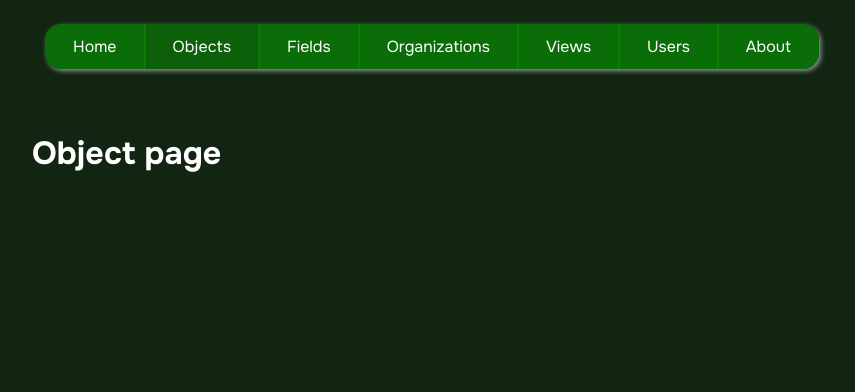
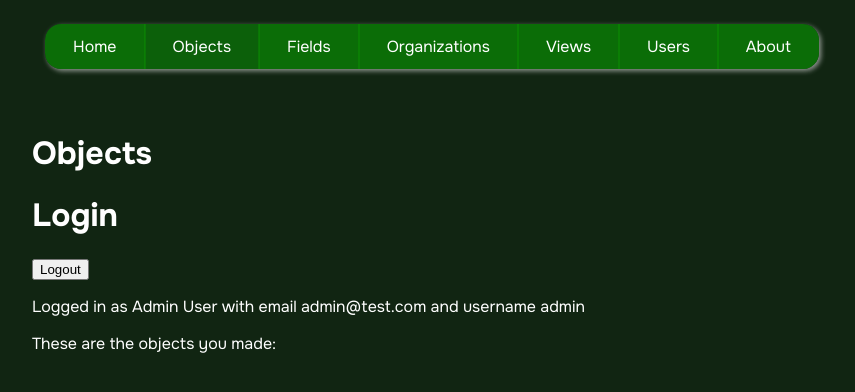
Before and after one commit to abidurr/objectlog, a Next.js app: page /objects in a window 1280 px wide. Shown: the top 392 px of the page, without its empty margins (208-1063 px from the left). Built offline with nearby package versions, Linux system fonts and the light colour scheme.

Commit message:
objects and fields start

```diff
--- a/app/actions.ts
+++ b/app/actions.ts
@@ -20,11 +20,11 @@ export async function getUsers() {
   }
 }
 
-export async function getObjects(id: string) {
+export async function getObjects(userId: string) {
   try {
     const objects = await prisma.object.findMany({
       where: {
-        id: id,
+        userId: userId,
       },
       orderBy: {
         createdAt: "desc",
--- /dev/null
+++ b/app/objects/ObjectsList.tsx
@@ -0,0 +1,33 @@
+"use client";
+import { useAtom } from "jotai";
+import { isLoggedInAtom } from "@/components/atoms";
+import { Container, Header } from "@/components/";
+import { getObjects } from "@/app/actions";
+import { useState, useEffect } from "react";
+
+const ObjectsList = () => {
+  const [isLoggedIn, setIsLoggedIn] = useAtom(isLoggedInAtom);
+  const [objects, setObjects] = useState([]);
+
+  if (!isLoggedIn) {
+    return (
+      <>
+        <p>You must be logged in to view the objects list.</p>
+      </>
+    );
+  } else {
+    return (
+      <>
+        <p>These are the objects you made:</p>
+        {objects.map((object) => (
+          <div key={object.id}>
+            <h3>{object.name}</h3>
+            <p>{object.description}</p>
+          </div>
+        ))}
+      </>
+    );
+  }
+};
+
+export { ObjectsList };
--- a/app/objects/page.tsx
+++ b/app/objects/page.tsx
@@ -1,12 +1,21 @@
 import { Container, Header } from "@/components/";
 import Image from "next/image";
+import { useAtom } from "jotai";
+import { isLoggedInAtom } from "@/components/atoms";
+import { Suspense } from "react";
+import { ObjectsList } from "./ObjectsList";
+import { Login } from "@/components/Login";
 
 export default function Objects() {
   return (
     <>
       <Header />
       <Container>
-        <h1>Object page</h1>
+        <h1>Objects</h1>
+        <Suspense fallback={<p>Loading...</p>}>
+          <Login />
+          <ObjectsList />
+        </Suspense>
       </Container>
     </>
   );
--- a/app/page.tsx
+++ b/app/page.tsx
@@ -2,7 +2,8 @@ import React from "react";
 import Image from "next/image";
 import Link from "next/link";
 import { styled } from "styled-components";
-import { Header, Container } from "@/components/index";
+import { Suspense } from "react";
+import { Header, Container, Login } from "@/components/index";
 
 export default function Home() {
   return (
--- /dev/null
+++ b/components/Login.tsx
@@ -0,0 +1,41 @@
+"use client";
+import { useAtom } from "jotai";
+import { isLoggedInAtom, loggedInUserAtom } from "@/components/atoms";
+
+const Login = () => {
+  const [isLoggedIn, setIsLoggedIn] = useAtom(isLoggedInAtom);
+  const [loggedInUser, setLoggedInUser] = useAtom(loggedInUserAtom);
+
+  const handleLogin = () => {
+    if (isLoggedIn) {
+      // Logout logic
+      setIsLoggedIn(false);
+      setLoggedInUser(null);
+    } else {
+      // Login logic
+      setIsLoggedIn(true);
+      setLoggedInUser({
+        id: "6ad9ab16b5405f26eef8a91f",
+        username: "admin",
+        email: "admin@test.com",
+        name: "Admin User",
+      });
+    }
+  };
+
+  return (
+    <div>
+      <h1>Login</h1>
+      <button onClick={() => handleLogin()}>
+        {isLoggedIn ? "Logout" : "Login"}
+      </button>
+      <p>
+        {isLoggedIn
+          ? `Logged in as ${loggedInUser?.name} with email ${loggedInUser?.email} and username ${loggedInUser?.username}`
+          : "Logged out"}
+      </p>
+    </div>
+  );
+};
+
+export { Login };
--- a/components/atoms.ts
+++ b/components/atoms.ts
@@ -6,6 +6,7 @@ export const darkModeAtom = atomWithStorage("darkMode", false);
 export const isLoggedInAtom = atomWithStorage("isLoggedIn", true);
 
 export const loggedInUserAtom = atomWithStorage("loggedInUser", {
+  id: "6ad9ab16b5405f26eef8a91f",
   username: "admin",
   email: "admin@test.com",
   name: "Admin User",
--- a/components/index.tsx
+++ b/components/index.tsx
@@ -1,3 +1,4 @@
 export * from "./Container";
 export * from "./Header";
 export * from "./UserList";
+export * from "./Login";
```
Also changed, not shown: 1 other file (tests, documents, lock files or other folders).
